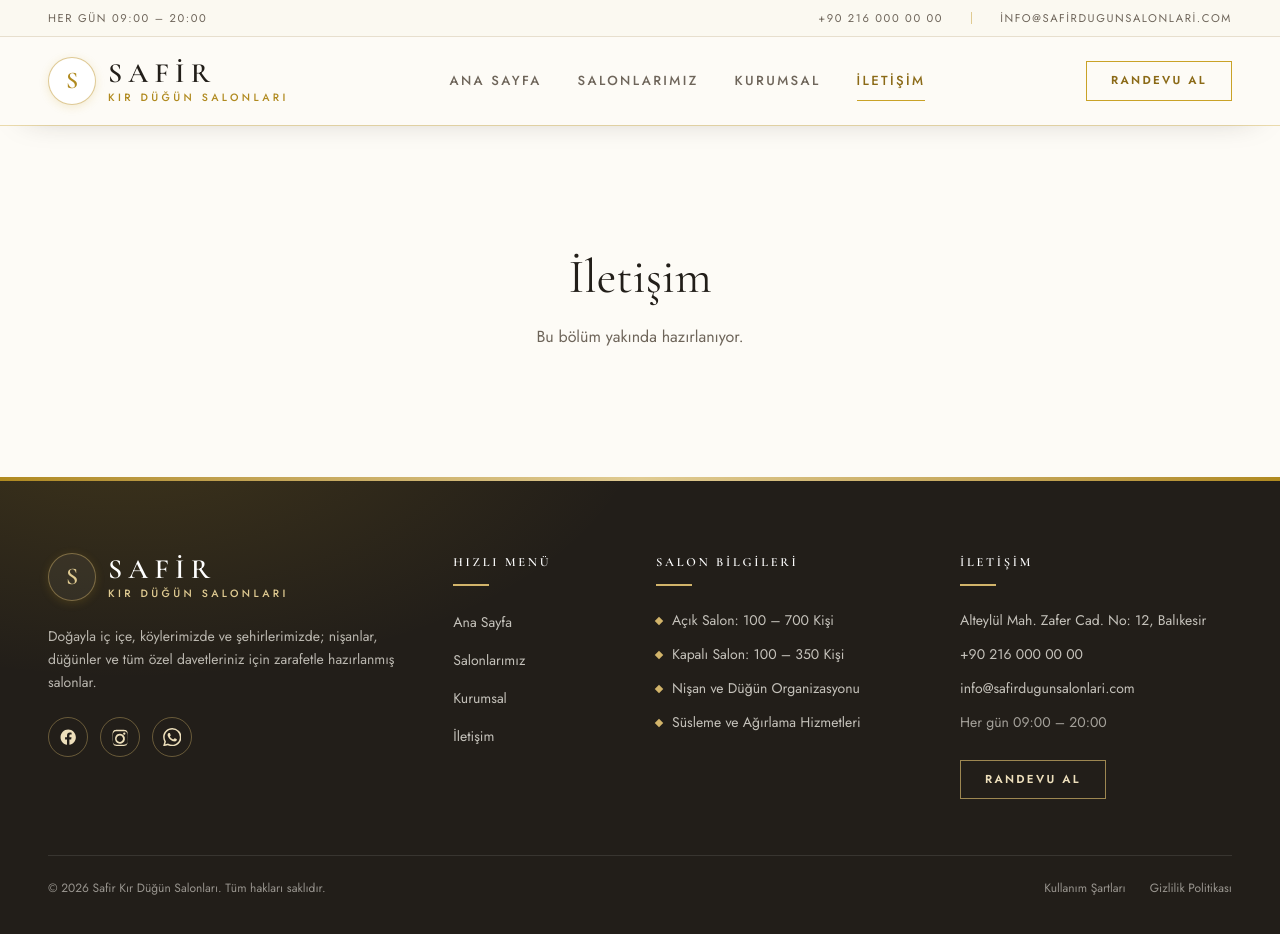
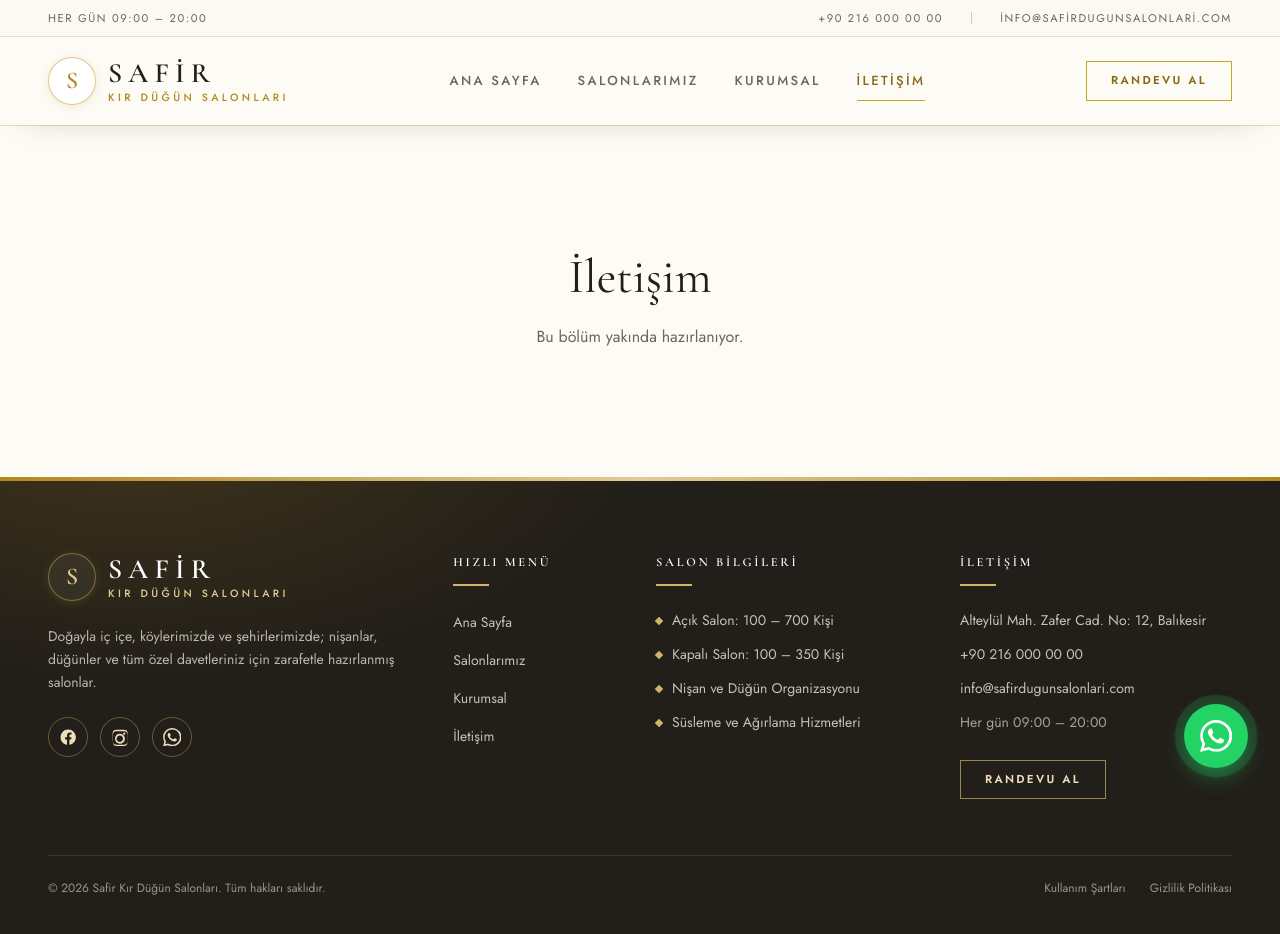
Before and after one commit to fatihbayramm/safir, a Next.js app: page /iletisim in a window 1280 px wide. Shown: the top 934 px of the page. Built offline with nearby package versions, Linux system fonts and the light colour scheme.

Commit message:
whatsapp button and fixings.

```diff
--- a/app/layout.tsx
+++ b/app/layout.tsx
@@ -3,6 +3,7 @@ import { Cormorant_Garamond, Jost } from "next/font/google";
 
 import { Footer } from "@/components/common/Footer";
 import { Header } from "@/components/common/Header";
+import { WhatsAppButton } from "@/components/common/WhatsAppButton";
 
 import "./globals.css";
 
@@ -28,14 +29,13 @@ export default function RootLayout({ children }: LayoutProps<"/">) {
   return (
     <html
       lang="tr"
-      // Next.js'in route geçişlerinde smooth scroll'u devre dışı bırakabilmesi için
-      data-scroll-behavior="smooth"
       className={`${displayFont.variable} ${sansFont.variable} h-full antialiased`}
     >
       <body className="flex min-h-full flex-col">
         <Header />
         <main className="flex-1">{children}</main>
         <Footer />
+        <WhatsAppButton />
       </body>
     </html>
   );
--- a/components/common/DesktopNav.tsx
+++ b/components/common/DesktopNav.tsx
@@ -3,7 +3,7 @@
 import Link from "next/link";
 import { usePathname } from "next/navigation";
 
-import { NAV_ITEMS } from "./navigation";
+import { isActiveRoute, NAV_ITEMS } from "@/route";
 
 export function DesktopNav() {
   const pathname = usePathname();
@@ -12,9 +12,7 @@ export function DesktopNav() {
     <nav aria-label="Ana menü" className="hidden lg:block">
       <ul className="flex items-center gap-9">
         {NAV_ITEMS.map((item) => {
-          const isActive =
-            pathname === item.href ||
-            (item.href !== "/" && pathname.startsWith(`${item.href}/`));
+          const isActive = isActiveRoute(pathname, item.href);
 
           return (
             <li key={item.href}>
--- a/components/common/Footer.tsx
+++ b/components/common/Footer.tsx
@@ -1,7 +1,9 @@
 import Link from "next/link";
 
 import { Logo } from "./Logo";
-import { CONTACT_INFO, NAV_ITEMS } from "./navigation";
+import { NAV_ITEMS, ROUTES } from "@/route";
+
+import { CONTACT_INFO } from "./contact";
 
 const BRAND_TEXT =
   "Doğayla iç içe, köylerimizde ve şehirlerimizde; nişanlar, düğünler ve tüm özel davetleriniz için zarafetle hazırlanmış salonlar.";
@@ -148,7 +150,7 @@ export function Footer() {
               </address>
 
               <Link
-                href="/iletisim"
+                href={ROUTES.iletisim}
                 className="mt-7 inline-block border border-gold-400/70 px-6 py-2.5 text-[0.72rem] font-semibold tracking-[0.2em] text-gold-200 uppercase transition-colors duration-300 hover:bg-gold-400 hover:text-ink"
               >
                 Randevu Al
--- a/components/common/MobileMenu.tsx
+++ b/components/common/MobileMenu.tsx
@@ -4,7 +4,9 @@ import Link from "next/link";
 import { usePathname } from "next/navigation";
 import { useEffect, useState } from "react";
 
-import { CONTACT_INFO, NAV_ITEMS } from "./navigation";
+import { NAV_ITEMS, ROUTES } from "@/route";
+
+import { CONTACT_INFO } from "./contact";
 
 const MENU_ID = "mobile-navigation";
 
@@ -102,7 +104,7 @@ export function MobileMenu() {
               </ul>
 
               <Link
-                href="/iletisim"
+                href={ROUTES.iletisim}
                 onClick={() => setIsOpen(false)}
                 className="mt-6 block bg-gold-500 py-3.5 text-center text-[0.78rem] font-semibold tracking-[0.2em] text-white uppercase transition-colors duration-300 hover:bg-gold-600"
               >
--- /dev/null
+++ b/components/common/WhatsAppButton.tsx
@@ -0,0 +1,36 @@
+import { CONTACT_INFO } from "./contact";
+
+/**
+ * Tüm sayfalarda görünen sabit (sticky) WhatsApp butonu.
+ * Tıklandığında `CONTACT_INFO.whatsappHref` numarasına yönlendirir.
+ */
+export function WhatsAppButton() {
+  const href = `${CONTACT_INFO.whatsappHref}?text=${encodeURIComponent(
+    CONTACT_INFO.whatsappMessage,
+  )}`;
+
+  return (
+    <a
+      href={href}
+      target="_blank"
+      rel="noopener noreferrer"
+      aria-label="WhatsApp ile bizimle iletişime geçin"
+      className="group fixed right-4 bottom-4 z-40 grid size-14 place-items-center rounded-full bg-[#25D366] text-white shadow-[0_10px_30px_-10px_rgba(37,211,102,0.9)] transition-transform duration-300 hover:scale-105 focus-visible:outline-offset-4 lg:right-8 lg:bottom-8 lg:size-16"
+    >
+      {/* nabız animasyonu */}
+      <span
+        className="absolute inset-0 -z-10 rounded-full bg-[#25D366] opacity-60 motion-safe:animate-[safir-pulse_2.4s_ease-out_infinite]"
+        aria-hidden="true"
+      />
+
+      <svg
+        viewBox="0 0 24 24"
+        fill="currentColor"
+        aria-hidden="true"
+        className="size-7 lg:size-8"
+      >
+        <path d="M17.47 14.38c-.3-.15-1.76-.87-2.03-.97-.27-.1-.47-.15-.67.15-.2.3-.77.97-.94 1.16-.17.2-.35.22-.64.08-.3-.15-1.26-.46-2.39-1.48-.89-.79-1.48-1.76-1.66-2.06-.17-.3-.02-.46.13-.6.14-.14.3-.35.45-.52.15-.18.2-.3.3-.5.1-.2.05-.37-.03-.52-.07-.15-.67-1.61-.91-2.21-.25-.58-.49-.5-.67-.51h-.57c-.2 0-.52.07-.8.37-.27.3-1.04 1.02-1.04 2.48 0 1.46 1.07 2.88 1.22 3.07.14.2 2.09 3.2 5.07 4.49.71.3 1.26.49 1.7.62.71.23 1.36.2 1.87.12.57-.09 1.76-.72 2-1.41.25-.7.25-1.29.18-1.42-.08-.12-.28-.2-.57-.34M12.05 21.8h-.01a9.87 9.87 0 0 1-5.03-1.38l-.36-.22-3.74.99 1-3.65-.24-.37a9.86 9.86 0 0 1-1.51-5.26c0-5.45 4.44-9.89 9.89-9.89 2.64 0 5.13 1.03 7 2.9a9.83 9.83 0 0 1 2.89 6.99c0 5.45-4.43 9.89-9.89 9.89M20.46 3.49A11.82 11.82 0 0 0 12.05 0C5.5 0 .16 5.34.16 11.89c0 2.1.55 4.14 1.59 5.95L.06 24l6.3-1.65c1.81.93 3.86 1.42 5.94 1.43h.01c6.55 0 11.89-5.34 11.89-11.89 0-3.18-1.24-6.16-3.48-8.4Z" />
+      </svg>
+    </a>
+  );
+}
--- /dev/null
+++ b/components/common/contact.ts
@@ -0,0 +1,15 @@
+/** Site genelinde kullanılan iletişim bilgileri (telefon, e-posta, adres) */
+export const CONTACT_INFO = {
+  phoneDisplay: "+90 216 000 00 00",
+  phoneHref: "tel:+90216000000",
+  email: "info@safirdugunsalonlari.com",
+  emailHref: "mailto:info@safirdugunsalonlari.com",
+  workingHours: "Her gün 09:00 – 20:00",
+  // TODO: Gerçek adres bilgisi ile güncellenecek
+  address: "Alteylül Mah. Zafer Cad. No: 12, Balıkesir",
+  /** Sabit WhatsApp butonu — tıklanınca bu numaraya yönlendirir */
+  whatsappNumber: "905357862018",
+  whatsappHref: "https://wa.me/905357862018",
+  whatsappMessage:
+    "Merhaba, Safir Kır Düğün Salonları hakkında bilgi almak istiyorum.",
+} as const;
--- a/components/common/navigation.ts
+++ /dev/null
@@ -1,23 +0,0 @@
-export type NavItem = {
-  href: string;
-  label: string;
-};
-
-/** Header ve Footer'da gösterilen ana menü bağlantıları */
-export const NAV_ITEMS: NavItem[] = [
-  { href: "/", label: "Ana Sayfa" },
-  { href: "/salonlarimiz", label: "Salonlarımız" },
-  { href: "/kurumsal", label: "Kurumsal" },
-  { href: "/iletisim", label: "İletişim" },
-];
-
-/** Header ve Footer'da kullanılan iletişim bilgileri */
-export const CONTACT_INFO = {
-  phoneDisplay: "+90 216 000 00 00",
-  phoneHref: "tel:+90216000000",
-  email: "info@safirdugunsalonlari.com",
-  emailHref: "mailto:info@safirdugunsalonlari.com",
-  workingHours: "Her gün 09:00 – 20:00",
-  // TODO: Gerçek adres bilgisi ile güncellenecek
-  address: "Alteylül Mah. Zafer Cad. No: 12, Balıkesir",
-};
--- a/components/home/HeroContent.tsx
+++ b/components/home/HeroContent.tsx
@@ -3,6 +3,8 @@
 import Image from "next/image";
 import Link from "next/link";
 import { useCallback, useEffect, useState } from "react";
+
+import { ROUTES } from "@/route";
 
 const AUTO_ADVANCE_MS = 5000;
 
@@ -182,13 +184,13 @@ export function HeroContent() {
 
           <div className="mt-9 flex flex-col gap-3 sm:flex-row sm:items-center">
             <Link
-              href="/iletisim"
+              href={ROUTES.iletisim}
               className="inline-block bg-gold-500 px-8 py-4 text-center text-[0.74rem] font-semibold tracking-[0.2em] text-ink uppercase transition-colors duration-300 hover:bg-gold-400"
             >
               Randevu Al
             </Link>
             <Link
-              href="/salonlarimiz"
+              href={ROUTES.salonlarimiz}
               className="inline-block border border-white/45 px-8 py-4 text-center text-[0.74rem] font-semibold tracking-[0.2em] text-white uppercase transition-colors duration-300 hover:border-gold-300 hover:bg-gold-300 hover:text-ink"
             >
               Salonlarımız
--- /dev/null
+++ b/route.ts
@@ -0,0 +1,48 @@
+/**
+ * ============================================================================
+ * ROUTE'LARIN MERKEZİ
+ * ----------------------------------------------------------------------------
+ * Sitedeki tüm route'lar burada tanımlanır. Link/href gereken her yerde
+ * sabit yazı yerine `ROUTES` sözlüğünü kullanın.
+ *
+ *   <Link href={ROUTES.iletisim}>İletişim</Link>
+ *
+ * Yeni bir sayfa eklerken: `app/<klasör>/page.tsx` dosyasını oluşturup
+ * buraya karşılık gelen anahtarı ekleyin.
+ * ============================================================================
+ */
+
+export const ROUTES = {
+  /** Ana sayfa — app/page.tsx */
+  home: "/",
+  /** Salonlarımız — app/salonlarimiz/page.tsx */
+  salonlarimiz: "/salonlarimiz",
+  /** Kurumsal — app/kurumsal/page.tsx */
+  kurumsal: "/kurumsal",
+  /** Hizmetlerimiz — app/hizmetlerimiz/page.tsx */
+  hizmetlerimiz: "/hizmetlerimiz",
+  /** İletişim — app/iletisim/page.tsx */
+  iletisim: "/iletisim",
+} as const;
+
+/** ROUTES sözlüğündeki anahtarların tipi */
+export type RouteKey = keyof typeof ROUTES;
+
+export type NavItem = {
+  href: string;
+  label: string;
+};
+
+/** Header ve Footer'da kullanılan menü bağlantıları (sıra menüdeki sırayı belirler) */
+export const NAV_ITEMS: NavItem[] = [
+  { href: ROUTES.home, label: "Ana Sayfa" },
+  { href: ROUTES.salonlarimiz, label: "Salonlarımız" },
+  { href: ROUTES.kurumsal, label: "Kurumsal" },
+  { href: ROUTES.iletisim, label: "İletişim" },
+];
+
+/** Sayfanın aktif route'unu bulmak için yardımcı (örn. aktif menü linki) */
+export function isActiveRoute(pathname: string, href: string): boolean {
+  if (href === ROUTES.home) return pathname === ROUTES.home;
+  return pathname === href || pathname.startsWith(`${href}/`);
+}
```
Also changed, not shown: app/globals.css (+18 -6 lines), components/common/Header.tsx (+5 -3 lines).
